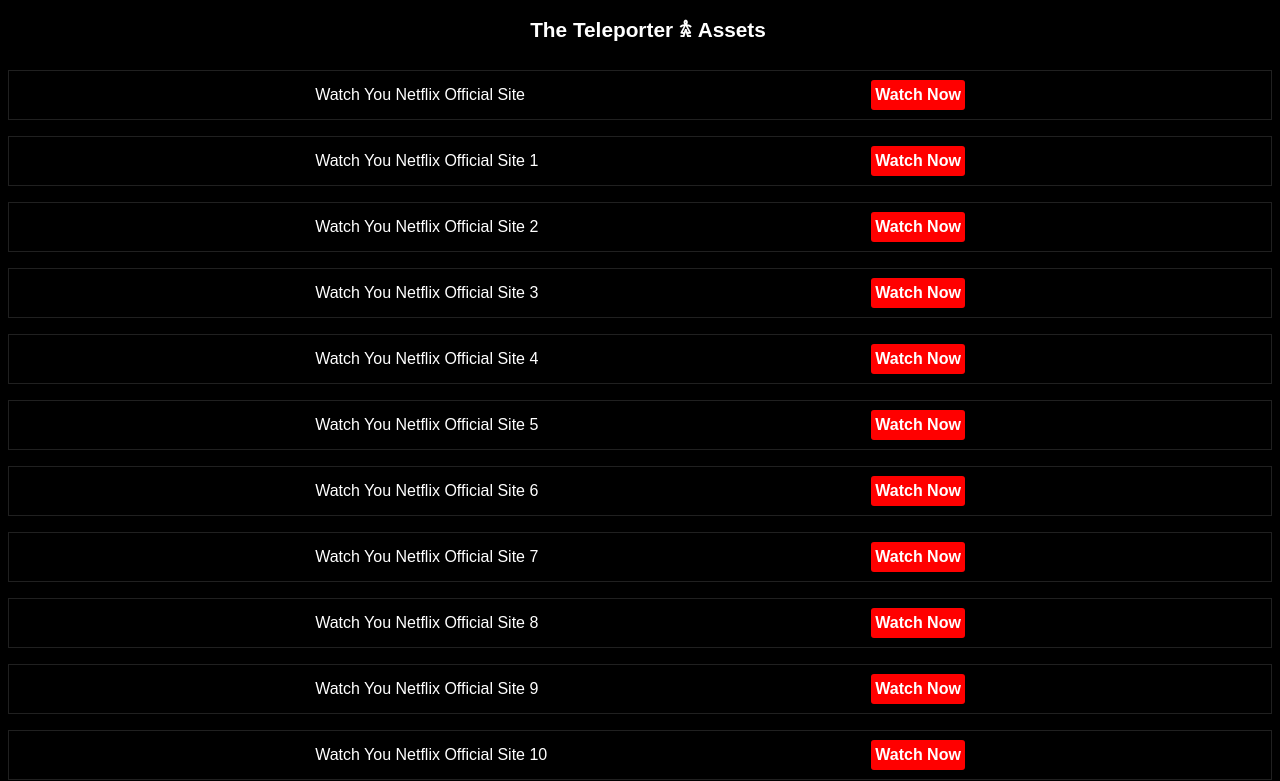
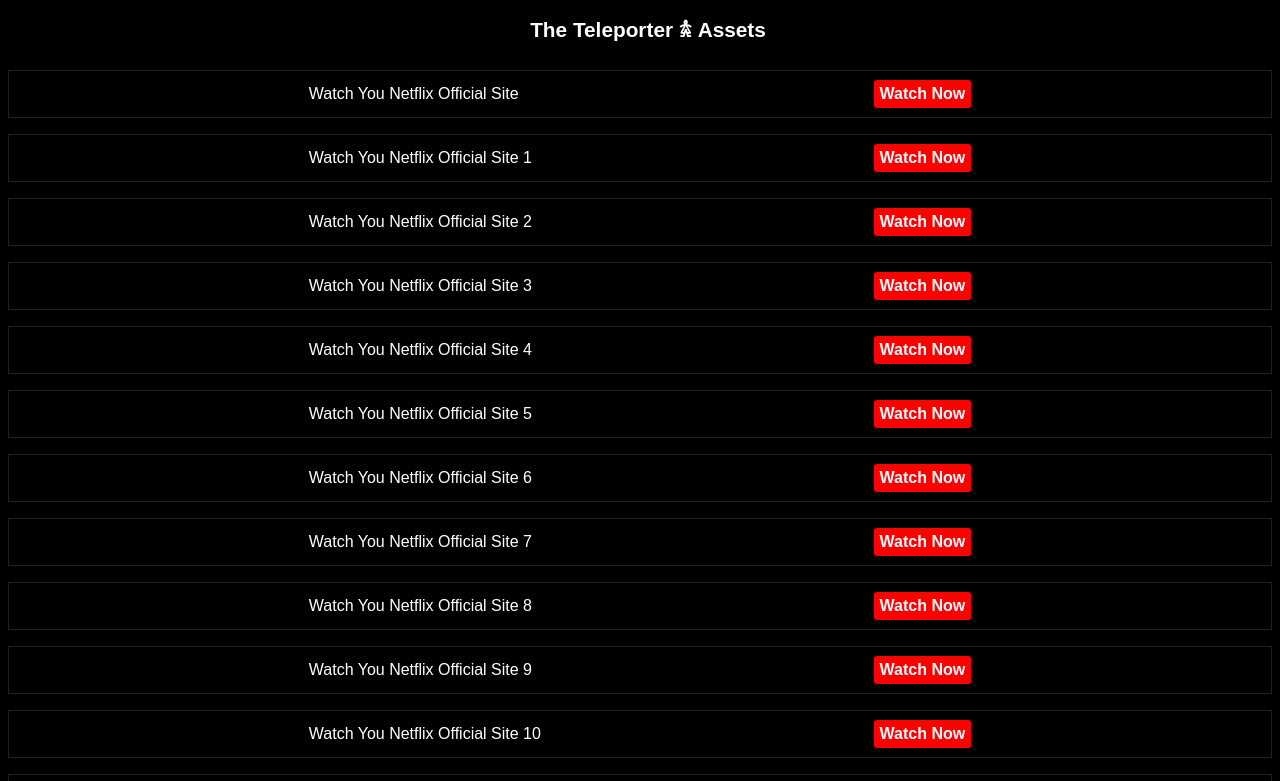
Before and after one commit to theteleporter/Assets, a plain HTML site: page index.html in a window 1280 px wide. Shown: the top 781 px of the page. Drawn offline with Linux system fonts and the light colour scheme.

Commit message:
fixed watch links

```diff
--- a/style.css
+++ b/style.css
@@ -34,7 +34,7 @@
 
 .paragraph {
     text-align: start;
-    padding: 9px 30px;
+    padding: 9px 15px;
     border: 0.5px solid #202020;
     display: flex;
     align-items: center;
@@ -45,11 +45,14 @@
     margin-left: 30px;
     font-weight: 600;
     background: red;
-    padding: 6px 4px;
+    padding: 5px 6px;
+    text-align: center;
     border-radius: 3px;
     cursor: pointer;
     text-decoration: none;
     color: #fff;
+    display: flex;
+    align-items: center;
 }
 
 .watch-link:hover {
```
